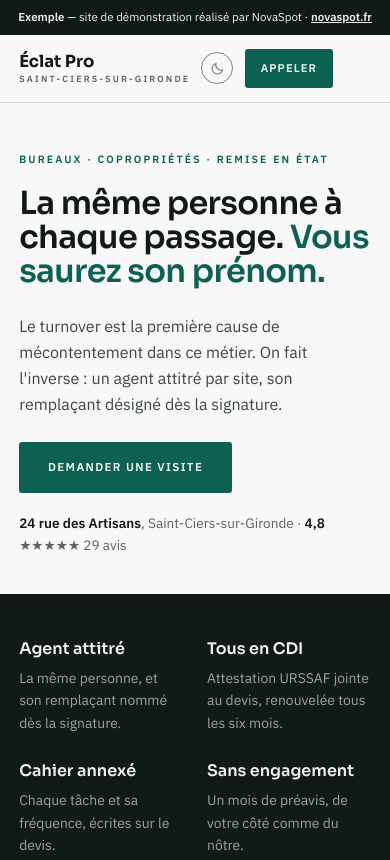
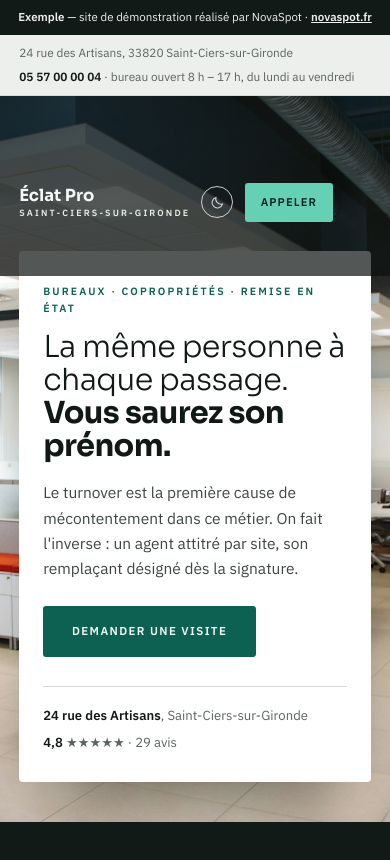
Before and after one commit to jorisentrep1-cmd/demo-nettoyage, a plain HTML site: page index.html in a window 390 px wide. Shown: the top 860 px of the page. Drawn offline with Linux system fonts and the light colour scheme.

Commit message:
Ouverture : carte blanche posée sur la photo, registre clair
D'après les exemples français fournis par Joris : photo de fond avec
le texte dessus, bandeau de service avec adresse et téléphone en haut
de page, bouton d'action visible. C'est la convention qu'on retrouve
sur CSB Création, L'Endroit Déco et Barber Home.

Chaque ouverture garde sa propre composition.

Co-Authored-By: Claude Opus 5 <noreply@anthropic.com>

```diff
--- a/index.html
+++ b/index.html
@@ -81,40 +81,50 @@ img{max-width:100%;display:block}
 .etiq{font-size:.66rem;font-weight:600;letter-spacing:.2em;text-transform:uppercase;color:var(--eau)}
 
 .demo{background:var(--ardoise);color:var(--sur-ardoise);padding:.5rem 1rem;text-align:center;font-size:.72rem}
+/* bandeau de service, convention des sites d'artisans francais */
+.service{background:var(--blanc2);border-bottom:1px solid var(--trait);font-size:.74rem;color:var(--fer)}
+.service .env{display:flex;flex-wrap:wrap;align-items:center;gap:.3rem 1.8rem;padding-block:.55rem}
+.service b{color:var(--encre);font-weight:600}
+.service .droite{margin-left:auto}
+@media(max-width:700px){.service .droite{margin-left:0}}
 .demo a{color:var(--sur-ardoise);font-weight:600}
 .demo b{color:var(--sur-ardoise)}
 
-.barre{position:sticky;top:0;z-index:20;background:var(--blanc);border-bottom:1px solid var(--trait);padding-block:.8rem}
+.barre{position:absolute;top:0;left:0;right:0;z-index:20;background:rgba(10,16,14,.70);padding-block:.9rem}
 .b-in{display:flex;align-items:center;gap:1.5rem;min-height:2.6rem}
-.b-marque{font-family:'Sora',sans-serif;font-weight:700;font-size:1.2rem;color:var(--encre);text-decoration:none;line-height:1.05;flex-shrink:0}
+.b-marque{font-family:'Sora',sans-serif;font-weight:700;font-size:1.2rem;color:#F4F7F5;text-decoration:none;line-height:1.05;flex-shrink:0}
 .b-marque small{display:block;font-family:'IBM Plex Sans',sans-serif;font-size:.56rem;font-weight:600;
-  letter-spacing:.24em;text-transform:uppercase;color:var(--fer);margin-top:.2rem}
+  letter-spacing:.24em;text-transform:uppercase;color:var(--sur-photo-doux);margin-top:.2rem}
 .b-liens{display:flex;gap:1.6rem;margin-left:auto}
-.b-liens a{font-size:.72rem;font-weight:500;letter-spacing:.09em;text-transform:uppercase;color:var(--encre-doux);
+.b-liens a{font-size:.72rem;font-weight:500;letter-spacing:.09em;text-transform:uppercase;color:var(--sur-photo-doux);
   text-decoration:none;padding-block:.3rem;border-bottom:1px solid transparent}
-.b-liens a:hover{color:var(--encre);border-bottom-color:var(--encre)}
-.b-tel{font-size:.7rem;font-weight:600;letter-spacing:.1em;text-transform:uppercase;background:var(--eau);
-  color:var(--sur-eau);text-decoration:none;padding:.78rem 1.25rem;white-space:nowrap;border-radius:3px}
-.b-tel:hover{opacity:.85}
+.b-liens a:hover{color:#F4F7F5;border-bottom-color:#F4F7F5}
+.b-tel{font-size:.7rem;font-weight:600;letter-spacing:.1em;text-transform:uppercase;background:var(--eau-photo);
+  color:#06231C;text-decoration:none;padding:.78rem 1.25rem;white-space:nowrap;border-radius:3px}
+.b-tel:hover{background:#F4F7F5}
 .b-court{display:none}
 @media(max-width:940px){.b-liens{display:none}.b-long{display:none}.b-court{display:inline}}
 @media(max-width:520px){.env{padding-inline:1.2rem}.b-in{gap:.7rem}.b-marque{font-size:1.04rem}.b-tel{padding:.66rem 1rem}}
 
-/* --- ouverture : pas de photo. Ce metier se vend sur la preuve, on
-       met donc le texte et les garanties avant le decor. L'image
-       vient apres, quand la confiance est posee. --- */
-.annonce{padding-block:clamp(3rem,8vw,6rem) clamp(2.4rem,5vw,3.6rem)}
-.annonce .env{display:grid;grid-template-columns:minmax(0,7fr) minmax(0,5fr);gap:3.5rem;align-items:end}
-.annonce .etiq{display:block;margin-bottom:1.2rem}
-.annonce h1{font-size:clamp(2rem,5.2vw,3.9rem);line-height:1.06;font-weight:600;max-width:15ch}
-.annonce h1 b{font-weight:600;color:var(--eau)}
-.a-sous{font-size:1rem;max-width:44ch}
-.action{display:inline-block;margin-top:1.5rem;font-size:.72rem;font-weight:600;letter-spacing:.12em;
-  text-transform:uppercase;background:var(--eau);color:var(--sur-eau);text-decoration:none;padding:1rem 1.8rem;border-radius:3px}
-.action:hover{opacity:.85}
-.a-note{margin-top:1.2rem;font-size:.85rem;color:var(--fer)}
-.a-note b{color:var(--encre);font-weight:600}
-@media(max-width:880px){.annonce .env{grid-template-columns:1fr;gap:1.6rem;align-items:start}}
+/* --- ouverture : titre en grand, action juste dessous --- */
+.ouverture{position:relative;min-height:100svh;display:flex;align-items:flex-end;overflow:hidden}
+.ouverture > img{position:absolute;inset:0;width:100%;height:100%;object-fit:cover}
+.ouverture .env{position:relative;z-index:2;width:100%;display:flex;align-items:center;padding-block:5rem 3rem}
+.ouv-txt{background:#FFFFFF;padding:2.8rem 2.6rem 2.4rem;max-width:min(40rem,56%);border-radius:4px;
+  box-shadow:0 26px 60px -30px rgba(6,20,16,.55)}
+.ouv-txt .etiq{color:#0C6152}
+.ouverture h1{font-size:clamp(1.9rem,4vw,3.1rem);color:#111917;max-width:17ch;margin-top:.9rem;
+  line-height:1.08;font-weight:300}
+.ouverture h1 b{font-weight:700}
+.ouv-sous{color:#3D4643;margin-top:1.1rem;max-width:48ch;font-size:.97rem}
+.action{display:inline-block;margin-top:1.6rem;font-size:.72rem;font-weight:600;letter-spacing:.12em;
+  text-transform:uppercase;background:#0C6152;color:#F2F8F5;text-decoration:none;padding:1rem 1.8rem;border-radius:3px}
+.action:hover{opacity:.86}
+.ouv-pied{display:flex;flex-wrap:wrap;gap:.4rem 2rem;margin-top:1.8rem;padding-top:1.1rem;
+  border-top:1px solid #D6DBD7;font-size:.82rem;color:#5B6461}
+.ouv-pied b{color:#111917;font-weight:600}
+@media(max-width:820px){.ouv-txt{max-width:none;padding:2rem 1.5rem 1.8rem}}
+@media(max-width:700px){.ouverture{min-height:86svh}.ouverture .env{padding-block:4.5rem 2.5rem}}
 
 /* --- les preuves, tout de suite --- */
 .preuves{background:var(--ardoise);color:var(--sur-ardoise-doux);padding-block:2.6rem}
@@ -139,12 +149,12 @@ h2{font-size:clamp(1.7rem,3.4vw,2.6rem);line-height:1.12;margin-top:.7rem;font-w
 @media(max-width:540px){.cahier{grid-template-columns:1fr}}
 
 /* --- bande photo --- */
-.bande{display:grid;grid-template-columns:repeat(4,1fr);gap:1px;background:var(--trait)}
+.bande{display:grid;grid-template-columns:repeat(3,1fr);gap:1px;background:var(--trait)}
 .bande figure{margin:0;position:relative;background:var(--blanc)}
 .bande img{width:100%;height:clamp(200px,26vw,330px);object-fit:cover}
 .bande figcaption{position:absolute;left:0;bottom:0;background:rgba(10,16,14,.88);color:#EDF1EE;
   font-size:.7rem;font-weight:600;letter-spacing:.06em;padding:.5rem .9rem}
-@media(max-width:760px){.bande{grid-template-columns:1fr 1fr}.bande figure:nth-child(4){display:none}}
+@media(max-width:760px){.bande{grid-template-columns:1fr 1fr}.bande figure:nth-child(3){display:none}}
 
 /* --- tarifs et perimetre --- */
 .argent{background:var(--blanc2);border-block:1px solid var(--trait);padding-block:4.6rem}
@@ -204,8 +214,8 @@ footer{background:var(--blanc);color:var(--fer);font-size:.76rem;padding-block:2
 footer a{color:var(--encre)}
 
 .b-theme{display:inline-flex;align-items:center;justify-content:center;width:2rem;height:2rem;padding:0;
-  flex-shrink:0;cursor:pointer;background:none;color:var(--fer);border:1px solid currentColor;border-radius:99px;opacity:.8}
-.b-theme:hover{opacity:1;color:var(--encre)}
+  flex-shrink:0;cursor:pointer;background:none;color:var(--sur-photo-doux);border:1px solid currentColor;border-radius:99px;opacity:.85}
+.b-theme:hover{opacity:1;color:var(--sur-photo)}
 
 @media(prefers-reduced-motion:reduce){*{transition:none!important;animation:none!important}}
 </style>
@@ -214,6 +224,15 @@ footer a{color:var(--encre)}
 
 <div class="demo"><b>Exemple</b> — site de démonstration réalisé par NovaSpot · <a href="https://novaspot.fr" target="_blank" rel="noopener">novaspot.fr</a></div>
 
+<div class="service">
+  <div class="env">
+    <span>24 rue des Artisans, 33820 Saint-Ciers-sur-Gironde</span>
+    <span class="droite"><b>05 57 00 00 04</b> · bureau ouvert 8 h – 17 h, du lundi au vendredi</span>
+  </div>
+</div>
+
+<header class="ouverture" id="haut">
+  <img src="/img/n-plateau.jpg" alt="Plateau de bureaux entretenu" width="1600" height="1067" fetchpriority="high"/>
   <nav class="barre" aria-label="Accès rapide">
     <div class="env b-in">
       <a class="b-marque" href="#haut">Éclat Pro<small>Saint-Ciers-sur-Gironde</small></a>
@@ -227,17 +246,16 @@ footer a{color:var(--encre)}
       <a class="b-tel" href="tel:+33557000004"><span class="b-long">05 57 00 00 04</span><span class="b-court">Appeler</span></a>
     </div>
   </nav>
-
-<header class="annonce" id="haut">
   <div class="env">
-    <div>
-      <span class="etiq">Bureaux · Copropriétés · Remise en état</span>
+    <div class="ouv-txt">
+      <div class="etiq">Bureaux · Copropriétés · Remise en état</div>
       <h1>La même personne à chaque passage. <b>Vous saurez son prénom.</b></h1>
+      <p class="ouv-sous">Le turnover est la première cause de mécontentement dans ce métier. On fait l'inverse : un agent attitré par site, son remplaçant désigné dès la signature.</p>
+      <a class="action" href="#contact">Demander une visite</a>
+      <div class="ouv-pied">
+        <span><b>24 rue des Artisans</b>, Saint-Ciers-sur-Gironde</span>
+        <span><b>4,8</b> ★★★★★ · 29 avis</span>
       </div>
-    <div>
-      <p class="a-sous">Le turnover est la première cause de mécontentement dans ce métier. On fait l'inverse : un agent attitré par site, son remplaçant désigné dès la signature.</p>
-      <a class="action" href="#contact">Demander une visite</a>
-      <p class="a-note"><b>24 rue des Artisans</b>, Saint-Ciers-sur-Gironde · <b>4,8</b> ★★★★★ 29 avis</p>
     </div>
   </div>
 </header>
@@ -303,7 +321,6 @@ footer a{color:var(--encre)}
 </section>
 
 <div class="bande">
-  <figure><img src="/img/n-plateau.jpg" alt="Plateau de bureaux entretenu" width="1600" height="1067" loading="lazy" decoding="async"/><figcaption>Plateaux de bureaux</figcaption></figure>
   <figure><img src="/img/n-couloir.jpg" alt="Couloir vitré d'immeuble de bureaux" width="1300" height="867" loading="lazy" decoding="async"/><figcaption>Parties communes</figcaption></figure>
   <figure><img src="/img/n-poste.jpg" alt="Nettoyage d'un poste de travail" width="1300" height="867" loading="lazy" decoding="async"/><figcaption>Postes dégagés</figcaption></figure>
   <figure><img src="/img/n-chariot.jpg" alt="Chariot d'entretien dans un couloir" width="1100" height="1650" loading="lazy" decoding="async"/><figcaption>Passage du matin</figcaption></figure>
```
Lines whose indentation alone changed are shown as unchanged.
